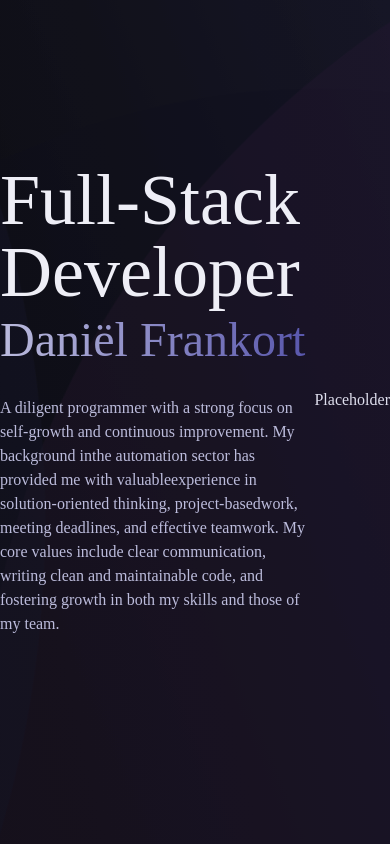
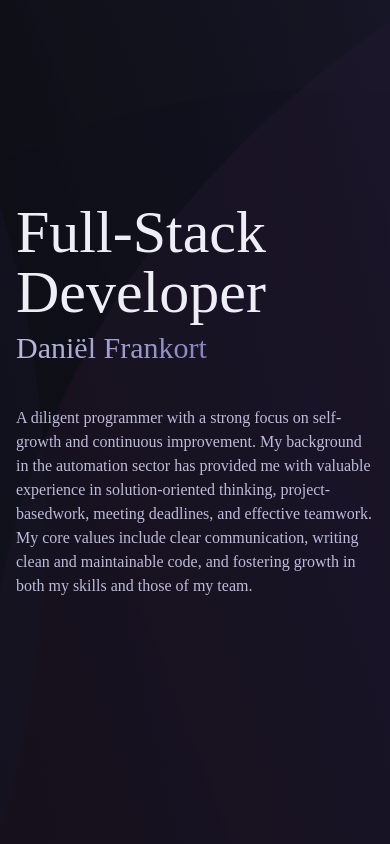
Before and after one commit to DaFrankort/dafrankort.github.io, a React (Create React App) app: page / in a window 390 px wide. Shown: the top 844 px of the page. Built offline with nearby package versions, Linux system fonts and the light colour scheme.

Commit message:
Add title font and make hero responsive

```diff
--- a/src/index.css
+++ b/src/index.css
@@ -1,6 +1,8 @@
 @tailwind base;
 @tailwind components;
 @tailwind utilities;
+
+@import url("https://fonts.googleapis.com/css?family=Righteous:700|Righteous:400");
 
 body {
   @apply bg-background-950 bg-gradient-to-tr from-background-950 to-primary-900;
@@ -25,6 +27,8 @@ h4,
 h5,
 h6 {
   @apply text-text-50;
+  font-family: "Righteous";
+  font-weight: 400;
 }
 
 code {
--- a/src/pages/home/partials/Hero.css
+++ b/src/pages/home/partials/Hero.css
@@ -57,15 +57,19 @@
 }
 
 /* HERO CONTENT */
-#hero-left,
-#hero-right {
+#hero-content {
   @apply text-left h-fit;
+  @apply w-[90ch];
+  @apply mx-4 lg:mx-0;
 }
 
-#hero-left {
-  @apply w-[80ch];
+#hero-content > h1 {
+  @apply mb-2 text-6xl;
+  @apply lg:mb-2 lg:text-7xl;
 }
 
-#hero-right {
-  @apply text-text-100;
+#hero-content > h2 {
+  @apply text-transparent bg-clip-text bg-gradient-to-l from-primary-500 to-primary-200;
+  @apply mb-10 text-3xl;
+  @apply lg:mb-8 lg:text-5xl;
 }
--- a/src/pages/home/partials/Hero.tsx
+++ b/src/pages/home/partials/Hero.tsx
@@ -23,20 +23,16 @@ const Hero: React.FC = ({}) => {
 
       {/* Content */}
       <div className="container flex items-center justify-between h-full -mt-20">
-        <div id="hero-left">
-          <h1 className="mb-2 text-7xl">Full-Stack Developer</h1>
-          <h2 className="mb-8 text-5xl text-transparent bg-clip-text bg-gradient-to-l from-primary-500 to-primary-200">
-            Daniël Frankort
-          </h2>
+        <div id="hero-content">
+          <h1>Full-Stack Developer</h1>
+          <h2>Daniël Frankort</h2>
           <p>
-            A diligent programmer with a strong focus on self-growth and continuous improvement. My background inthe
-            automation sector has provided me with valuableexperience in solution-oriented thinking, project-basedwork,
+            A diligent programmer with a strong focus on self-growth and continuous improvement. My background in the
+            automation sector has provided me with valuable experience in solution-oriented thinking, project-basedwork,
             meeting deadlines, and effective teamwork. My core values include clear communication, writing clean and
             maintainable code, and fostering growth in both my skills and those of my team.
           </p>
         </div>
-
-        <div id="hero-right">Placeholder</div>
       </div>
     </section>
   );
--- a/tailwind.config.js
+++ b/tailwind.config.js
@@ -86,7 +86,7 @@ module.exports = {
     "5xl": "4.210rem",
   },
   fontFamily: {
-    heading: "Carlito",
+    heading: "Righteous",
     body: "Carlito",
   },
   fontWeight: {
```
